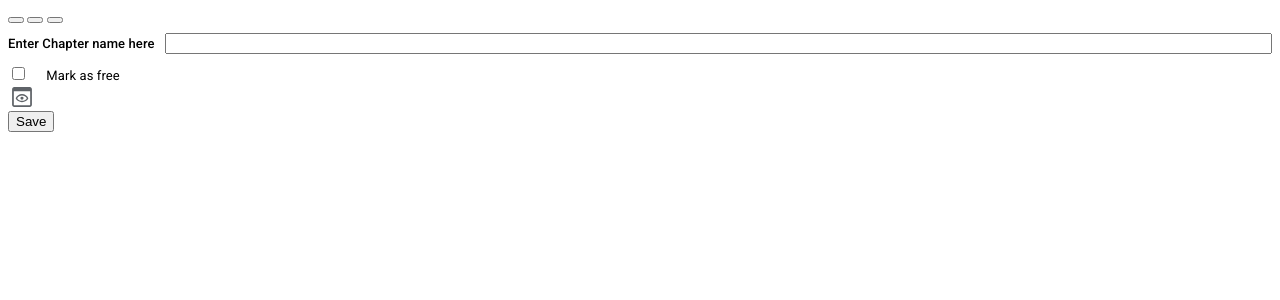
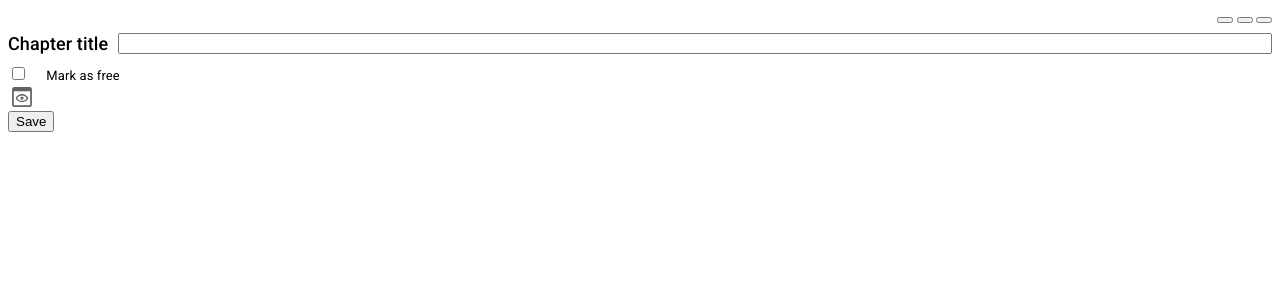
Before and after one commit to vanshdua21/pharma_gyan, a Python web app: template pharma_gyan_proj/pharma_gyan_proj/templates/pharma_gyan/summernote.html in a window 1280 px wide. Shown: the top 300 px of the page. Run offline with Jinja, Linux system fonts and the light colour scheme; the template is opened without the code that fills it: most values are stand-ins (such as "Sample title", 1, 10 or a date in 2020); some libraries are stand-ins or nearby versions.

Commit message:
dropdown and resize vedio feature added

```diff
--- a/pharma_gyan_proj/pharma_gyan_proj/apps/pharma_gyan/promo_code_processor/promo_code_processor.py
+++ b/pharma_gyan_proj/pharma_gyan_proj/apps/pharma_gyan/promo_code_processor/promo_code_processor.py
@@ -195,8 +195,6 @@ def fetch_and_prepare_promo_code():
                 promo.unique_id, promo.unique_id)
         if promo.max_usage == 0 and promo.multi_usage == 1:
             usage_left = '<p style="font-size: 20px;">∞</p>'
-        elif promo.max_usage == 0 and promo.multi_usage == 0:
-            usage_left = f'0'
         else:
             usage_left = f'{promo.max_usage - promo.current_usage}'
         promo_code_list.append({
--- a/pharma_gyan_proj/pharma_gyan_proj/templates/pharma_gyan/summernote.html
+++ b/pharma_gyan_proj/pharma_gyan_proj/templates/pharma_gyan/summernote.html
@@ -19,9 +19,10 @@
 
     .panel-hdr {
         display: flex;
-        justify-content: space-between;
+        justify-content: flex-end;
         align-items: center;
     }
+
     .tooltip-left {
   position: relative;
   display: inline-block;
@@ -90,8 +91,9 @@
 "><strong>Congratulations!</strong> <span id="success-text"></span>
 
     </div>
-    <button class="btn-outline-success btn-sm mr-1" onclick=redirectToAddChapter()>Add Another Chapter</button>
-    <button class="btn-outline-success btn-sm mr-1" onclick=redirectToPreviewChapter()>Preview Chapter</button></div>
+    <!-- <button class="btn-outline-success btn-sm mr-1" onclick=redirectToAddChapter()>Add Another Chapter</button>
+    <button class="btn-outline-success btn-sm mr-1" onclick=redirectToPreviewChapter()>Preview Chapter</button> -->
+</div>
 
 <div id="main-form-div">
     <div class="row">
@@ -110,7 +112,7 @@
                         <div class="panel-container show">
                             <div class="panel-content">
                                 <div class="form-group">
-                                    <label for="title"><strong>Enter Chapter name here</strong></label>
+                                    <label for="title" style="font-size: 18px;"><strong>Chapter title</strong></label>
                                     <input type="text" id="title" class="form-control">
                                 </div>
                                 <div class="js-summernote" id="saveToLocal"></div>
@@ -177,7 +179,7 @@
         interval = setInterval(function () {
             saveToLocal();
             clearInterval(interval);
-        }, 3000);
+        }, 1000);
     };
        function setError(domId,msg){
         $("#"+domId+"-error").html(msg);
@@ -364,7 +366,7 @@
             }else{
                 $("#success-text").html("Chapter added Successfully");
             }
-
+            removeFromLocal();
             $("#main-form-div").hide();
             return;
 
@@ -480,33 +482,44 @@
                 $(document).on('click', 'video', function() {
                     focusedVideoElement = this; // Update the global variable with the clicked video element
                 });
-     var resizeVideoButton = function (context) {
+                var resizeVideoButton = function (context) {
             var ui = $.summernote.ui;
 
             var button = ui.buttonGroup([
                 ui.button({
                     className: 'dropdown-toggle',
-                    contents: 'Resize<span class="note-icon"></span>',
-                    tooltip: 'Resize Video',
+                    contents: 'Actions<span class="note-icon"></span>',
+                    tooltip: 'Actions on Video',
                     data: {
                         toggle: 'dropdown'
                     }
                 }),
                 ui.dropdown({
                     className: 'dropdown-video-resize',
-                    contents: '<li><a href="javascript:;" data-size="0.2">25%</a></li>' +
-                              '<li><a href="javascript:;" data-size="0.5">50%</a></li>' +
-                              '<li><a href="javascript:;" data-size="1.0">100%</a></li>' +
-                              '<li><a href="javascript:;" data-size="original">Original Size</a></li>',
+                    contents: '<li><a href="javascript:;" data-size="0.2">25% Size</a></li>' +
+                        '<li><a href="javascript:;" data-size="0.5">50% Size</a></li>' +
+                        '<li><a href="javascript:;" data-size="1.0">100% Size</a></li>' +
+                        '<li><a href="javascript:;" data-size="original">Original Size</a></li>' +
+                        '<li><a href="javascript:;" data-float="right">Float Right</a></li>'+
+                        '<li><a href="javascript:;" data-float="left">Float Left </a></li>',
                     callback: function (items) {
                         $(items).find('li a').each(function () {
                             $(this).click(function (e) {
                                 var size = $(this).data('size');
+                                var float = $(this).data('float');
                                 if (focusedVideoElement) {
-                                    if (size === 'original') {
-                                        $(focusedVideoElement).css('width', '');
-                                    } else {
-                                        $(focusedVideoElement).css('width', (size * 100) + '%');
+                                    if (size) {
+                                        if (size === 'original') {
+                                            $(focusedVideoElement).css('width', '');
+                                        } else {
+                                            $(focusedVideoElement).css('width', (size * 100) + '%');
+                                        }
+                                    }
+                                    if (float === 'right') {
+                                        $(focusedVideoElement).css('float', 'right');
+                                    }
+                                    if (float === 'left') {
+                                        $(focusedVideoElement).css('float', 'left');
                                     }
                                 }
                                 e.preventDefault();
```
Also changed, not shown: pharma_gyan_proj/pharma_gyan_proj/templates/pharma_gyan/add_promo_code.html (+30 -17 lines).
